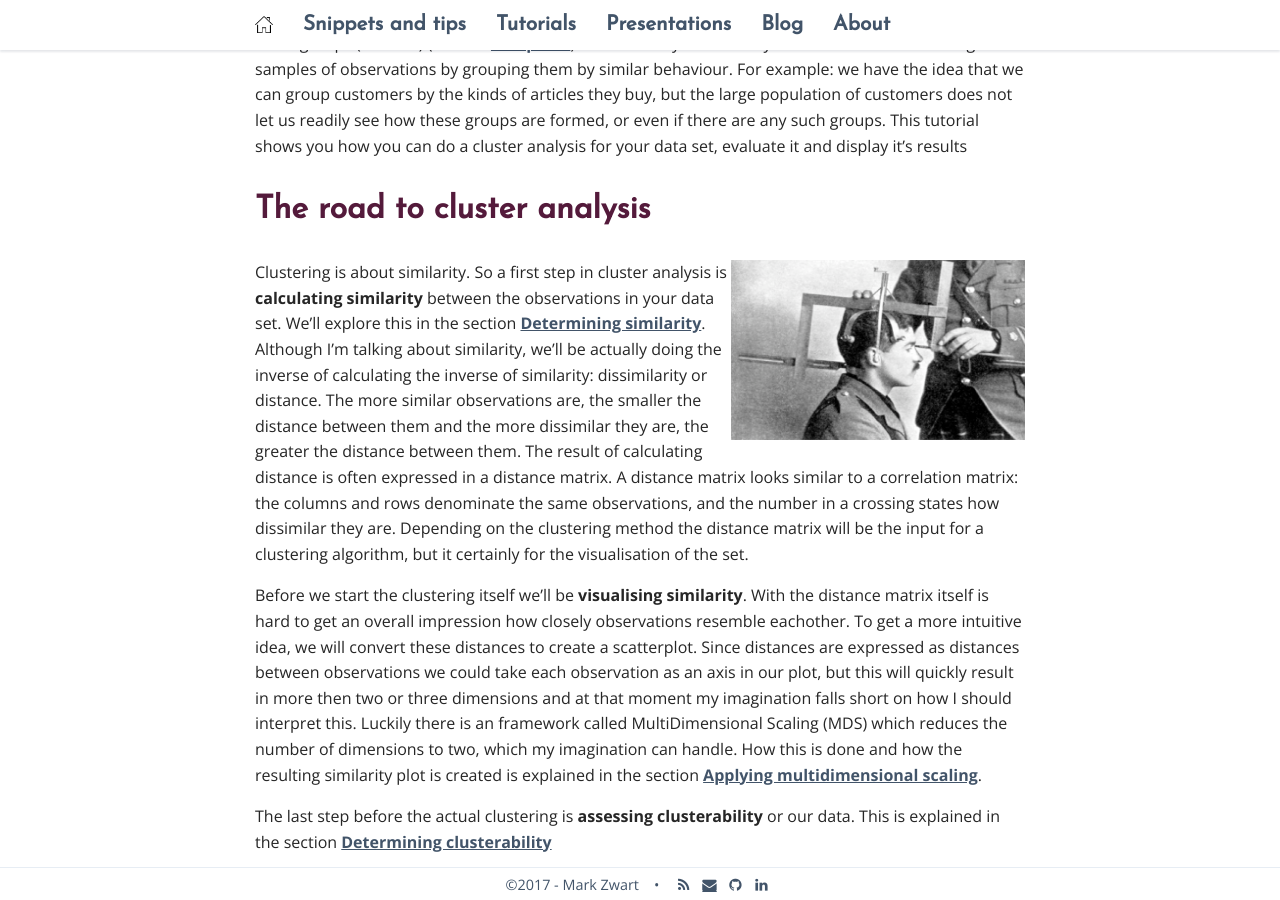
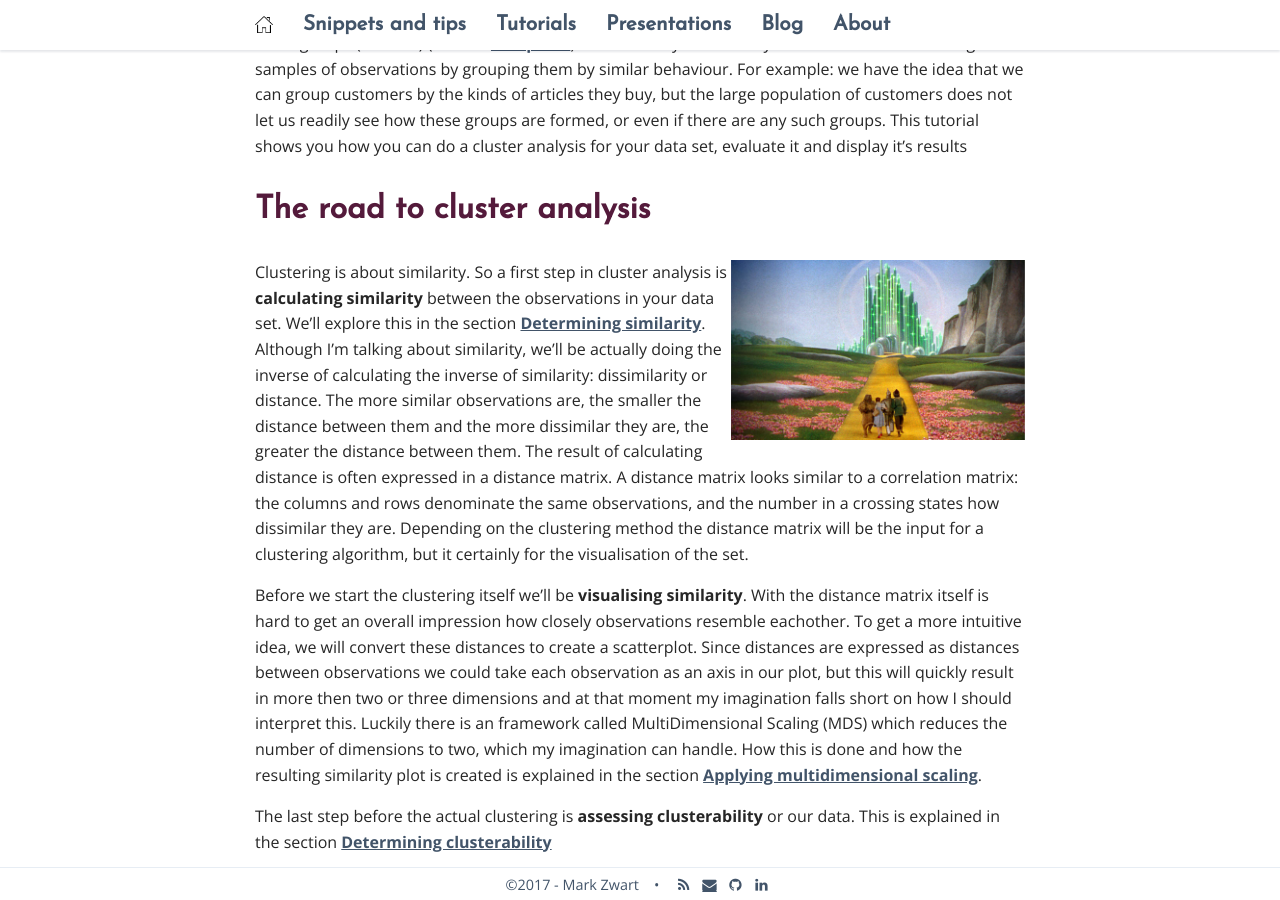
Before and after one commit to mark-me/mark-me.github.io, a Jekyll site: the page built from _pages/tutorials/clustering-mds/clustering-mds.md, in a window 1280 px wide and 900 px high, scrolled down 326 px. Built offline with Jekyll 4.4.1, drawn with Linux system fonts in a browser that asks for light colours; nearby versions of some CDN libraries; comment, search, counter and statistics services are not loaded.

Commit message:
Update clustering-mds.md

```diff
--- a/_pages/tutorials/clustering-mds/clustering-mds.md
+++ b/_pages/tutorials/clustering-mds/clustering-mds.md
@@ -10,7 +10,7 @@
 
 # The road to cluster analysis
 
-<img src="/_pages/tutorials/clustering-mds/measuring-similarity.jpg" width="294" height="180" align="right"/>
+<img src="/_pages/tutorials/clustering-mds/yellow-brick-road.jpg" width="294" height="180" align="right"/>
 
 Clustering is about similarity. So a first step in cluster analysis is **calculating similarity** between the observations in your data set. We'll explore this in the section [Determining similarity](/clustering-mds/#determining-similarity). Although I'm talking about similarity, we'll be actually doing the inverse of calculating the inverse of similarity: dissimilarity or distance. The more similar observations are, the smaller the distance between them and the more dissimilar they are, the greater the distance between them. The result of calculating distance is often expressed in a distance matrix. A distance matrix looks similar to a correlation matrix: the columns and rows denominate the same observations, and the number in a crossing states how dissimilar they are. Depending on the clustering method the distance matrix will be the input for a clustering algorithm, but it certainly for the visualisation of the set.
 
@@ -21,7 +21,7 @@
 
 # Determining similarity
 
-<img src="/_pages/tutorials/clustering-mds/ma.jpg" width="264" height="180" align="right"/>
+<img src="/_pages/tutorials/clustering-mds/measuring-similarity.jpg" width="264" height="180" align="right"/>
 
 If we want to group observations by similarity, we need a measure(s) of their similarity; in the statistics field the reverse of similarity is used: distance measures. The distance measure used highly impacts the form of the clusters and the clustering method we can use. The choice of your distance metric is determined by the measurement levels of the variables in your data set. (If you need a refresh on measurement levels, you can find a quick explanation [here](/statistical-tests/#levels-of-measurement).) There are many distance metrics, but the four I found most useful are discussed here.
 
```
